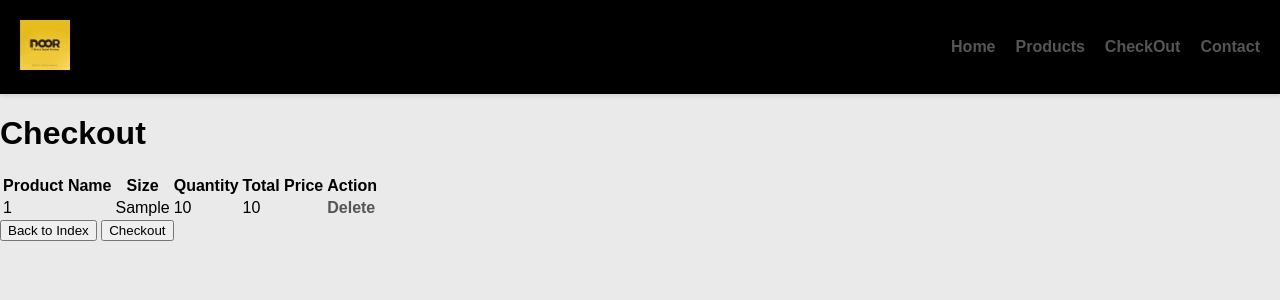
After one commit to AriefU/Door-Tshirt, a PHP site: page /checkout.php in a window 1280 px wide. The commit adds this page. Shown: the top 300 px of the page. Run offline with PHP 8.4, Linux system fonts and the light colour scheme; tables that the repository leaves empty or names only in its code hold one stand-in row (values such as "Sample post").

Commit message:
Add files via upload

```diff
--- /dev/null
+++ b/checkout.php
@@ -0,0 +1,70 @@
+<!DOCTYPE html>
+<html>
+<head>
+    <title>Checkout</title>
+    <link rel="stylesheet" href="app.css">
+</head>
+<body>
+    <header>
+        <nav>
+            <div class="logo">
+                <img src="Door/Logo.png" alt="Door T-Shirt Logo">
+            </div>
+            <ul>
+                <li><a href="index.php">Home</a></li>
+                <li><a href="index.php#products">Products</a></li>
+                <li><a href="checkout.php">CheckOut</a></li>
+                <li><a href="index.php#contact">Contact</a></li>
+            </ul>
+        </nav>
+    </header>
+    <link rel="stylesheet" type="text/css" href="app3.css">
+</head>
+<body>
+    <h1>Checkout</h1>
+
+    <?php
+    include 'koneksi.php';
+
+    // Retrieve all transactions from the database
+    $query = "SELECT * FROM transactions";
+    $result = mysqli_query($koneksi, $query);
+
+    if (mysqli_num_rows($result) > 0) {
+        echo '<table>';
+        echo '<tr><th>Product Name</th><th>Size</th><th>Quantity</th><th>Total Price</th><th>Action</th></tr>';
+
+        while ($row = mysqli_fetch_assoc($result)) {
+            $transactionId = $row['id'];
+            $productName = $row['product_id'];
+            $size = $row['size'];
+            $quantity = $row['quantity'];
+            $totalPrice = $row['total_price'];
+
+            echo '<tr>';
+            echo '<td>' . $productName . '</td>';
+            echo '<td>' . $size . '</td>';
+            echo '<td>' . $quantity . '</td>';
+            echo '<td>' . $totalPrice . '</td>';
+            echo '<td><a href="delete_transaction.php?id=' . $transactionId . '">Delete</a></td>';
+            echo '</tr>';
+        }
+
+        echo '</table>';
+    } else {
+        echo 'No transactions found.';
+    }
+    ?>
+
+    <button onclick="window.location.href = 'index.php';">Back to Index</button>
+    <button onclick="confirmCheckout()">Checkout</button>
+
+    <script>
+        function confirmCheckout() {
+            if (confirm('Are you sure you want to proceed with the checkout?')) {
+                window.location.href = 'checkout_process.php';
+            }
+        }
+    </script>
+</body>
+</html>
--- a/index.php
+++ b/index.php
@@ -17,7 +17,7 @@
             <ul>
                 <li><a href="#home">Home</a></li>
                 <li><a href="#products">Products</a></li>
-                <li><a href="#about">About</a></li>
+                <li><a href="checkout.php">CheckOut</a></li>
                 <li><a href="#contact">Contact</a></li>
             </ul>
         </nav>
```
Also changed, not shown: checkout_process.php (added, +27 -0 lines), delete_transaction.php (added, +18 -0 lines), product-details.php (+1 -11 lines), app3.css (added).
